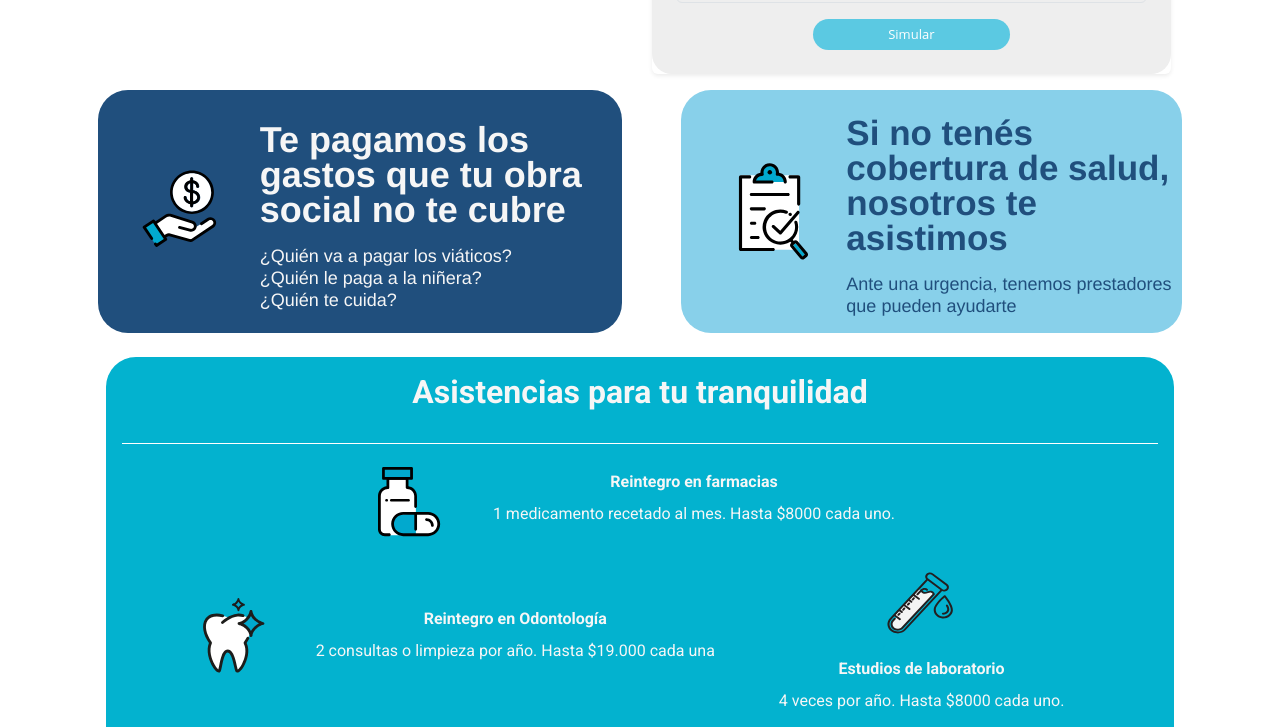
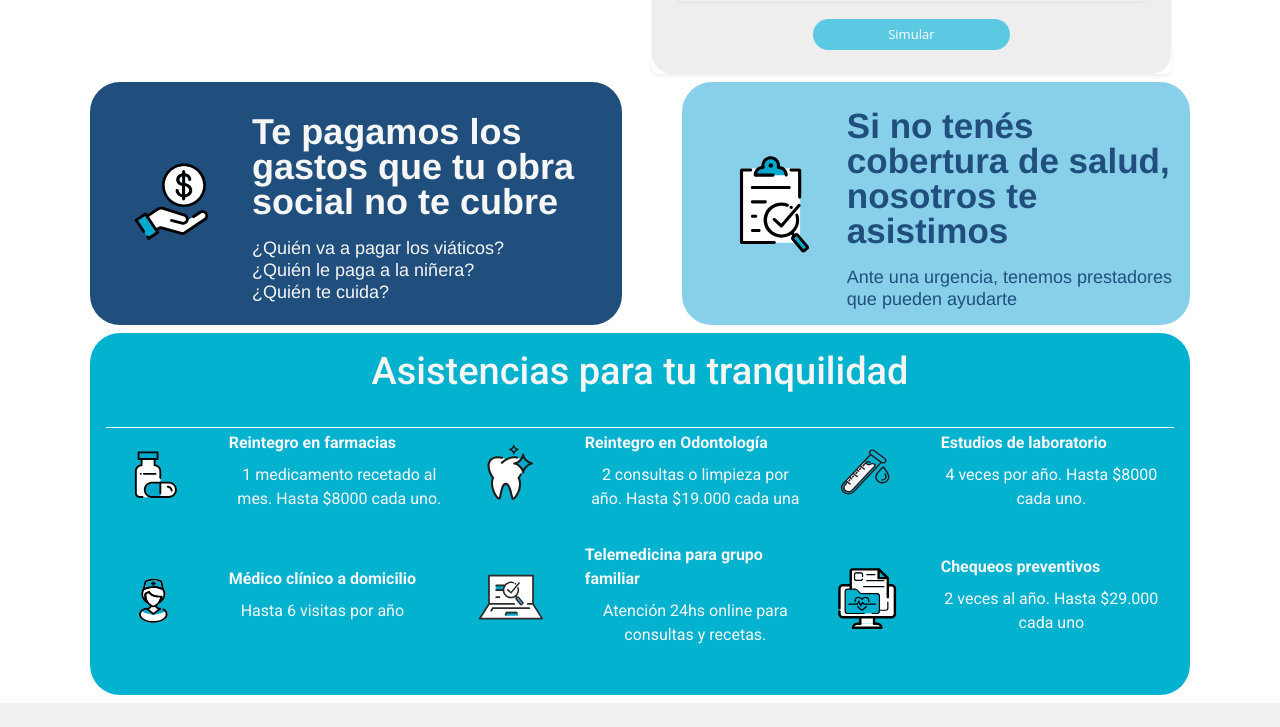
Before and after one commit to Danielmartinez25/Banco-Hipotecario-Seguros, a Next.js app: page / in a window 1280 px wide. Shown: the part 800-1527 px from the top of the page. Built offline with nearby package versions, Linux system fonts and the light colour scheme.

Commit message:
adds styles to assistance

```diff
--- a/src/components/Assistance.module.css
+++ b/src/components/Assistance.module.css
@@ -5,8 +5,8 @@
 
 .title {
     color: #f6f6f6;
-    font-size: 2rem;
-    font-weight: 700;
+    font-size: 38px;
+    font-weight: 500;
     text-align: center;
     margin-bottom: 1.5rem;
 }
@@ -17,6 +17,8 @@
     width: 100%;
     height: 0.25rem;
 }
+
+
 
 .textTitle {
     font-family: 'Roboto', sans-serif;
@@ -36,3 +38,23 @@
     margin-bottom: 0.5rem;
     padding: 0 2rem;
 }
+
+@media (min-width: 768px) {
+
+
+    .textTitle {
+        margin-bottom: 0.5rem;
+    }
+
+    .textParagraph {
+        padding: 0;
+    }
+}
+
+
+@media (min-width: 768px) {
+    .cardImg {
+        width: 73.31px;
+        height: 74.66px;
+    }
+}
--- a/src/components/Assistance.tsx
+++ b/src/components/Assistance.tsx
@@ -10,114 +10,128 @@ import styles from "./Assistance.module.css";
 export default function Assistance() {
   return (
     <>
-      <div
-        className={`d-flex flex-wrap justify-content-center align-items-center p-3 m-4 ${styles.assistance}`}
-      >
+      <div className={`row p-3 m-2 ${styles.assistance}`}>
         <h2 className={styles.title}>Asistencias para tu tranquilidad</h2>
         <div className={styles.divResponsive}></div>
-        <div className={`d-flex flex-wrap justify-content-center`}>
-          <div>
+        <div className="col-12 col-lg-4 mb-4">
+          <div
+            className={`d-flex flex-column flex-md-row align-items-center h-100`}
+          >
+            <div className="col-lg-4 col-md-4 col-sm-12 col-3">
               <Image
                 src={imageTablet}
                 alt="tablet assistance"
                 width={108}
                 height={110}
+                className={styles.cardImg}
               />
             </div>
-          <div
-            className={`d-flex flex-column justify-content-center align-items-center`}
-          >
+            <div className={`text-center text-md-start`}>
               <p className={styles.textTitle}>Reintegro en farmacias</p>
               <p className={styles.textParagraph}>
                 1 medicamento recetado al mes. Hasta $8000 cada uno.
               </p>
             </div>
           </div>
-        <div className={`d-flex flex-wrap justify-content-center`}>
-          <div>
-            <Image src={imageTooth} alt="tooth" width={100} height={100} />
         </div>
+        <div className={`col-12 col-lg-4 mb-4`}>
           <div
-            className={`d-flex flex-column justify-content-center align-items-center`}
+            className={`d-flex flex-column flex-md-row align-items-center h-100`}
           >
+            <div className="col-lg-4 col-md-4 col-sm-12 col-3">
+              <Image
+                src={imageTooth}
+                alt="tooth"
+                width={108}
+                height={110}
+                className={styles.cardImg}
+              />
+            </div>
+            <div className={`text-center text-md-start`}>
               <p className={styles.textTitle}>Reintegro en Odontología</p>
               <p className={styles.textParagraph}>
                 2 consultas o limpieza por año. Hasta $19.000 cada una
               </p>
             </div>
           </div>
+        </div>
+        <div className={`col-12 col-lg-4 mb-4`}>
           <div
-          className={`d-flex flex-column justify-content-center align-items-center`}
+            className={`d-flex flex-column flex-md-row align-items-center h-100`}
           >
-          <div>
+            <div className="col-lg-4 col-md-4 col-sm-12 col-3">
               <Image
                 src={imageLaboratory}
                 alt="laboratory assistance"
-              width={100}
-              height={100}
+                width={108}
+                height={110}
+                className={styles.cardImg}
               />
             </div>
-          <div
-            className={`d-flex flex-column justify-content-center align-items-center`}
-          >
+            <div className={`text-center text-md-start`}>
               <p className={styles.textTitle}>Estudios de laboratorio</p>
               <p className={styles.textParagraph}>
                 4 veces por año. Hasta $8000 cada uno.
               </p>
             </div>
           </div>
+        </div>
+        <div className={`col-12 col-lg-4 mb-4`}>
           <div
-          className={`d-flex flex-column justify-content-center align-items-center`}
+            className={`d-flex flex-column flex-md-row align-items-center h-100`}
           >
-          <div>
+            <div className="col-lg-4 col-md-4 col-sm-12 col-3">
               <Image
                 src={imageNurse}
                 alt="nurse assistance"
-              width={100}
-              height={100}
+                width={108}
+                height={110}
+                className={styles.cardImg}
               />
             </div>
-          <div
-            className={`d-flex flex-column justify-content-center align-items-center`}
-          >
+            <div className="text-center text-md-start">
               <p className={styles.textTitle}>Médico clínico a domicilio</p>
               <p className={styles.textParagraph}>Hasta 6 visitas por año</p>
             </div>
           </div>
+        </div>
+        <div className={`col-12 col-lg-4 mb-4`}>
           <div
-          className={`d-flex flex-column justify-content-center align-items-center`}
+            className={`d-flex flex-column flex-md-row align-items-center h-100`}
           >
-          <div>
+            <div className="col-lg-4 col-md-4 col-sm-12 col-3">
               <Image
                 src={imageComputer}
                 alt="computer assistance"
-              width={100}
-              height={100}
+                width={108}
+                height={110}
+                className={styles.cardImg}
               />
             </div>
-          <div
-            className={`d-flex flex-column justify-content-center align-items-center`}
-          >
-            <p className={styles.textTitle}>Telemedicina para grupo familiar</p>
+            <div className="text-center text-md-start">
+              <p className={styles.textTitle}>
+                Telemedicina para grupo familiar
+              </p>
               <p className={styles.textParagraph}>
                 Atención 24hs online para consultas y recetas.
               </p>
             </div>
           </div>
+        </div>
+        <div className={`col-12 col-lg-4 mb-4`}>
           <div
-          className={`d-flex flex-column justify-content-center align-items-center`}
+            className={`d-flex flex-column flex-md-row align-items-center h-100`}
           >
-          <div>
+            <div className="col-lg-4 col-md-4 col-sm-12 col-3">
               <Image
                 src={imageCheck}
                 alt="check assistance"
-              width={100}
-              height={100}
+                width={108}
+                height={110}
+                className={styles.cardImg}
               />
             </div>
-          <div
-            className={`d-flex flex-column justify-content-center align-items-center`}
-          >
+            <div className="text-center text-md-start">
               <p className={styles.textTitle}>Chequeos preventivos</p>
               <p className={styles.textParagraph}>
                 2 veces al año. Hasta $29.000 cada uno
@@ -125,6 +139,7 @@ export default function Assistance() {
             </div>
           </div>
         </div>
+      </div>
     </>
   );
 }
--- a/src/components/CardSocialWork.tsx
+++ b/src/components/CardSocialWork.tsx
@@ -5,7 +5,7 @@ import styles from "./CardSocialWork.module.css";
 export default function CardSocialWork() {
   return (
     <div
-      className={` d-flex flex-column  flex-lg-row m-3 h-50	${styles.cardSocialWork}`}
+      className={` d-flex flex-column  flex-lg-row m-2 h-50	${styles.cardSocialWork}`}
     >
       <div
         className={` d-flex flex-row align-items-center w-100 w-lg-50 me-lg-3 mb-4 mb-lg-0 ${styles.cardPrice}`}
```
Lines whose indentation alone changed are shown as unchanged.
